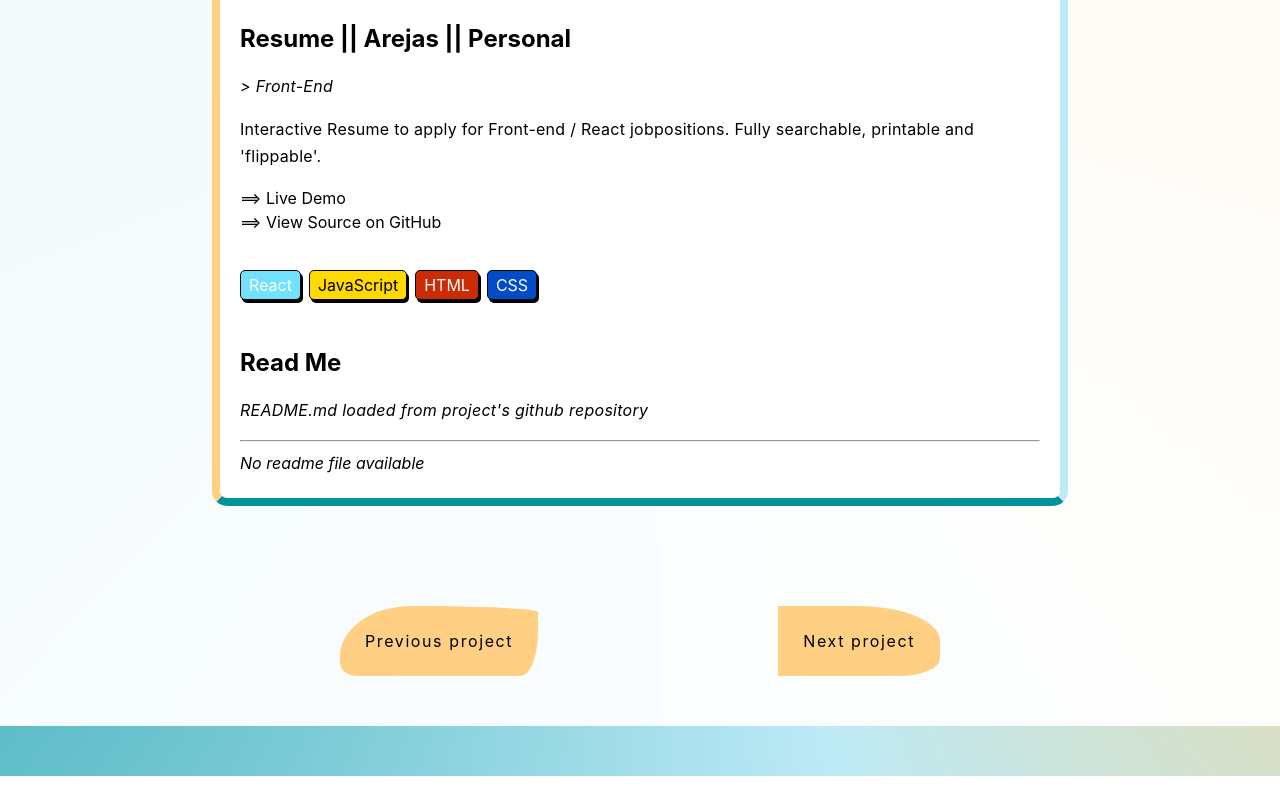
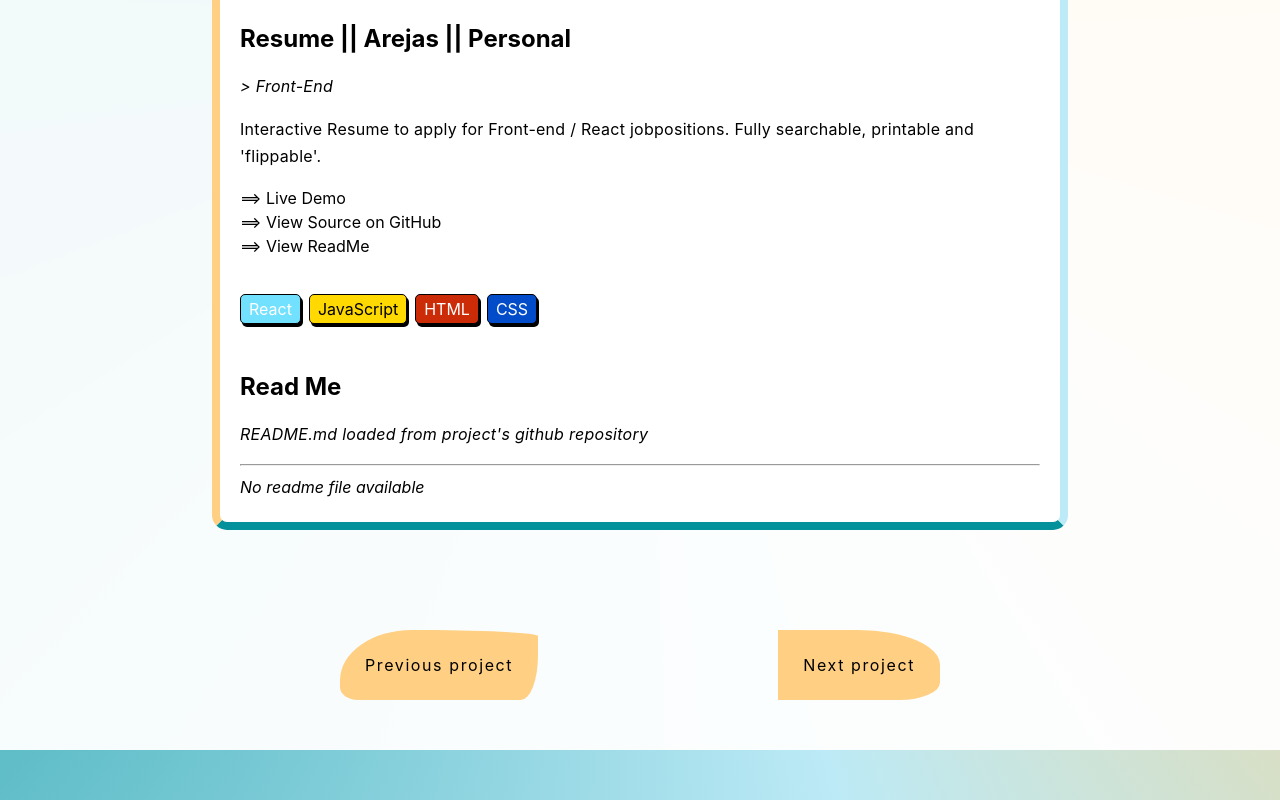
Before and after one commit to arejasverduras/portfolio, a React (Create React App) app: page /projects/1 in a window 1280 px wide. Shown: the part 728-1528 px from the top of the page. Before the commit the page ends 1504 px from the top, so only its background shows below. Built offline with nearby package versions, Linux system fonts and the light colour scheme.

Commit message:
add view readme anchor link

```diff
--- a/src/components/Project/Project.js
+++ b/src/components/Project/Project.js
@@ -41,13 +41,14 @@ export const Project = () =>{
                     <ul className="projectLinks">
                         <li><a href={demoLink} target="blank">Live Demo</a></li>
                         <li><a href={sourceLink} target="blank">View Source on GitHub</a></li>
+                        <li><a href={'#readMe'} >View ReadMe</a></li>
                     </ul>
                     <ul className="projectTileTech">
                          {tech.map((tech, index) => (
                             <li key={index} className={techLabels(tech)}>{tech}</li>
                         ))}
                     </ul>
-                    <h2 className="readmeHeader">Read Me</h2>
+                    <h2 className="readmeHeader" id="readMe">Read Me</h2>
                     <p><i>README.md loaded from project's github repository</i></p>
                     <hr></hr>
                     <ProjectReadMe readMe={readMe} />
```
